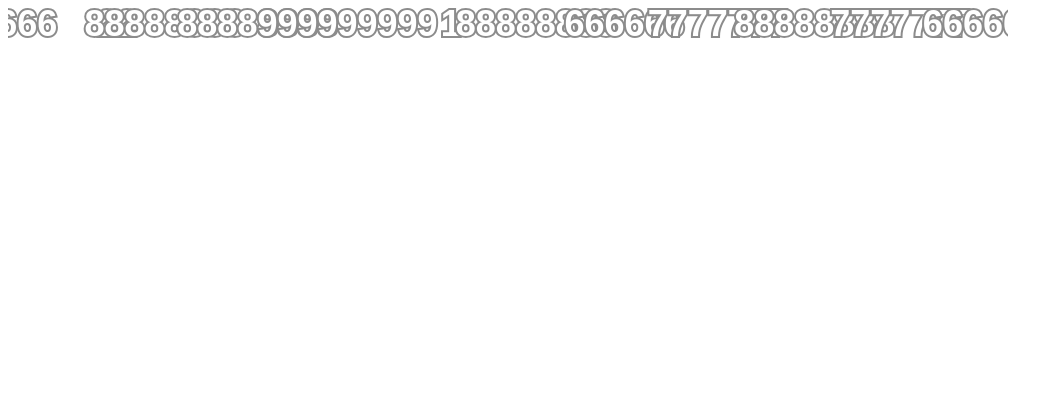
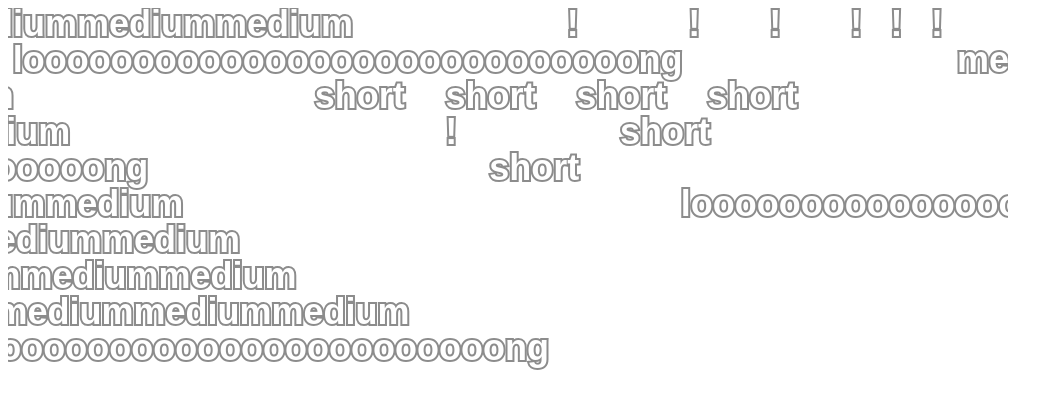
Before and after one commit to dqn/react-niconico, a React app: page / in a window 1280 px wide. Shown: the top 408 px of the page, without its empty margins (0-1063 px from the left). Built offline with nearby package versions, Linux system fonts and the light colour scheme.

Commit message:
feat: implement comment row decision

```diff
--- a/src/__test__/App.tsx
+++ b/src/__test__/App.tsx
@@ -8,20 +8,16 @@ export const App: React.FC = () => {
   useEffect(() => {
     const handle = setInterval(() => {
       const comments = [
-        "1",
-        "22",
-        "333",
-        "4444",
-        "55555",
-        "666666",
-        "7777777",
-        "88888888",
-        "999999999",
+        "!",
+        "short",
+        "mediummediummedium",
+        "loooooooooooooooooooooooooooong",
       ] as const;
 
       const comment = comments[Math.floor(Math.random() * comments.length)];
       sendComment(comment);
-    }, 400);
+    }, 200);
+
     return () => clearInterval(handle);
   }, [sendComment]);
 
--- a/src/useNiconico.ts
+++ b/src/useNiconico.ts
@@ -7,6 +7,7 @@ const lineWidth = 4;
 type Comment = {
   text: string;
   timestamp: number;
+  rowNumber: number;
 };
 
 export function useNiconico(): [
@@ -20,6 +21,19 @@ export function useNiconico(): [
     },
   });
 
+  const calcCommentX = (
+    ctx: CanvasRenderingContext2D,
+    comment: Pick<Comment, "text" | "timestamp">,
+    timestamp: number,
+  ) => {
+    const canvasWidth = ctx.canvas.width;
+    const textWidth = ctx.measureText(comment.text).width;
+    const percentage = (timestamp - comment.timestamp) / displayMillis;
+    const dx = (canvasWidth + textWidth) * percentage;
+
+    return canvasWidth - dx;
+  };
+
   useEffect(() => {
     const ctx = ref.current?.getContext("2d");
 
@@ -27,11 +41,43 @@ export function useNiconico(): [
       return;
     }
 
+    const { width, height } = ref.current;
+    const maxRows = Math.floor(height / fontSize);
+
     let comments: Comment[] = [];
 
     setSendComment({
       fn: (text: string) => {
-        comments.push({ text, timestamp: Date.now() });
+        const reservedRowNumbers = new Set<number>();
+        const now = Date.now();
+
+        comments.forEach((comment) => {
+          const displayEndTime = comment.timestamp + displayMillis;
+          const x = calcCommentX(ctx, { text, timestamp: now }, displayEndTime);
+
+          if (x < 0) {
+            // case of the comment catches up with previous comment
+            reservedRowNumbers.add(comment.rowNumber);
+            return;
+          }
+
+          const endOfCommentX =
+            calcCommentX(ctx, comment, now) +
+            ctx.measureText(comment.text).width;
+
+          if (endOfCommentX > width) {
+            // case of the end of comment is not displayed
+            reservedRowNumbers.add(comment.rowNumber);
+            return;
+          }
+        });
+
+        for (let rowNumber = 0; rowNumber < maxRows; ++rowNumber) {
+          if (!reservedRowNumbers.has(rowNumber)) {
+            comments.push({ text, timestamp: now, rowNumber });
+            break;
+          }
+        }
       },
     });
 
@@ -42,8 +88,6 @@ export function useNiconico(): [
     ctx.strokeStyle = "#8c8c8c";
     ctx.fillStyle = "#fff";
 
-    const { width, height } = ref.current;
-
     const frame = () => {
       ctx.clearRect(0, 0, width, height);
 
@@ -51,19 +95,16 @@ export function useNiconico(): [
       const now = Date.now();
 
       comments.forEach((comment) => {
-        const canvasWidth = ctx.canvas.width;
+        const x = calcCommentX(ctx, comment, now);
         const textWidth = ctx.measureText(comment.text).width;
-
-        const percentage = (now - comment.timestamp) / displayMillis;
-        const dx = (canvasWidth + textWidth) * percentage;
-        const x = canvasWidth - dx;
 
         if (x + textWidth < 0) {
           return;
         }
 
-        ctx.strokeText(comment.text, x, 0);
-        ctx.fillText(comment.text, x, 0);
+        const y = fontSize * comment.rowNumber;
+        ctx.strokeText(comment.text, x, y);
+        ctx.fillText(comment.text, x, y);
 
         nextComments.push(comment);
       });
```
